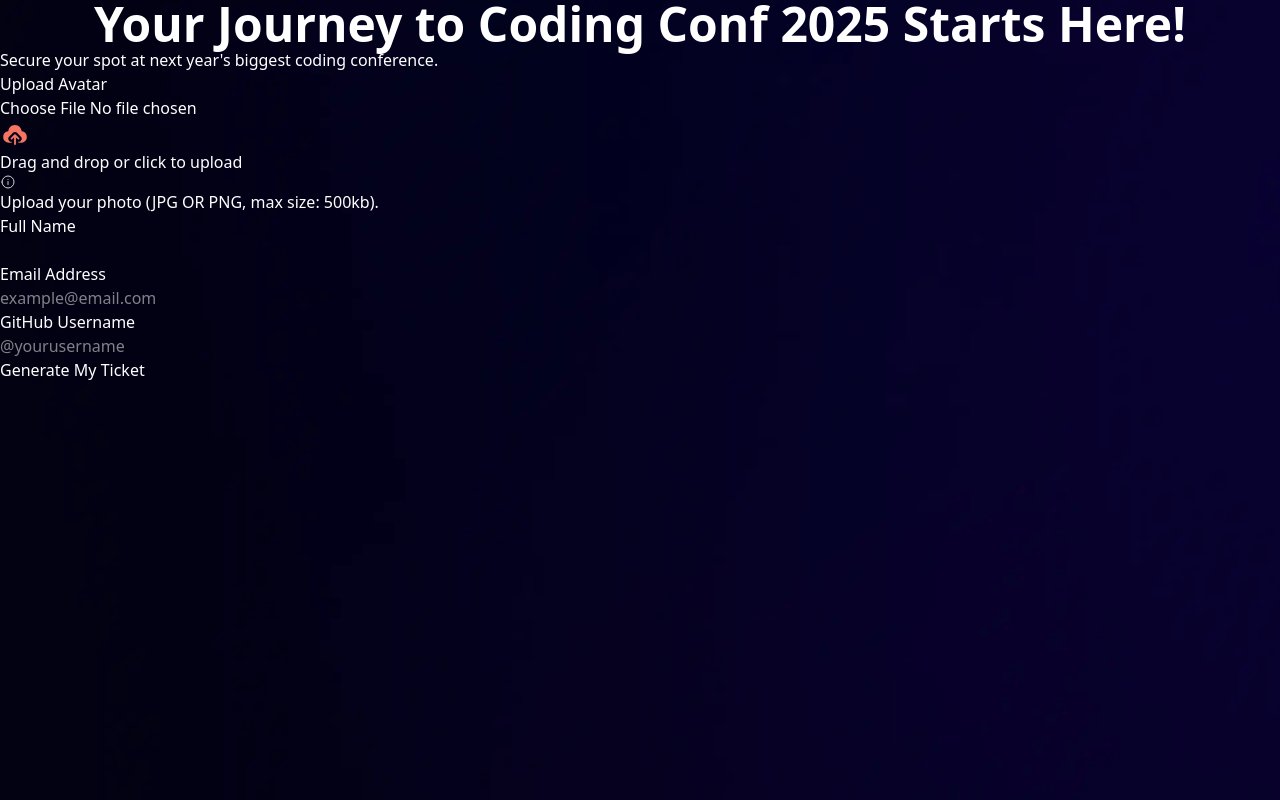
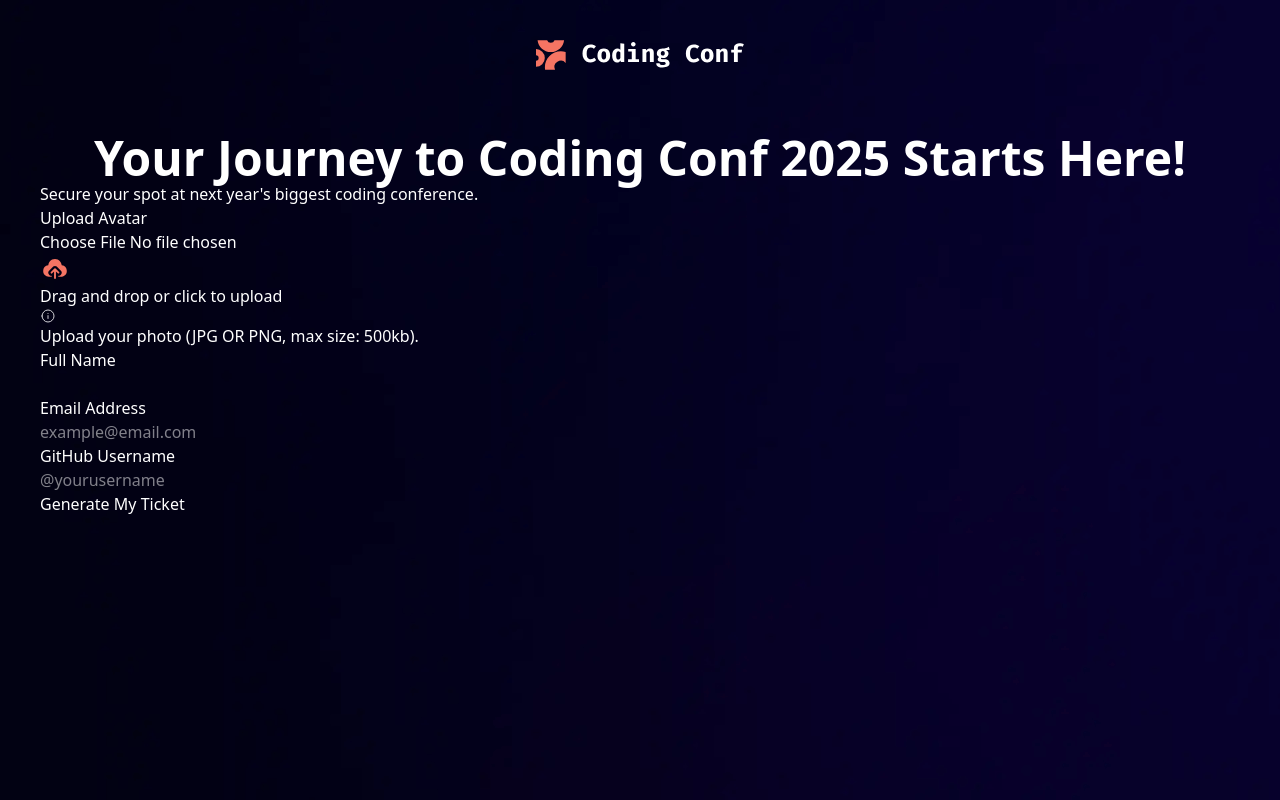
Before and after one commit to azanra/conference-ticket, a React (Vite) app: page / in a window 1280 px wide. Built offline with nearby package versions, Linux system fonts and the light colour scheme.

Commit message:
Add logo and position it in the center

```diff
--- a/src/App.jsx
+++ b/src/App.jsx
@@ -19,7 +19,7 @@ function App() {
     setTicket(value);
   }
   return (
-    <div className="h-screen w-screen bg-[url(./assets/images/background-desktop.png)] text-white">
+    <div className="h-screen w-screen bg-[url(./assets/images/background-desktop.png)] text-white p-10">
       <Form
         ticket={ticket}
         status={status}
--- a/src/component/form.jsx
+++ b/src/component/form.jsx
@@ -42,6 +42,9 @@ const generateRandomId = (charAmount) => {
 export default function Form({ ticket, status, handleTicket, setStatus }) {
   return (
     <>
+      <div className="flex justify-center items-center mb-16">
+        <img src="./src/assets/images/logo-full.svg" alt="Logo images" />
+      </div>
       <div className="flex justify-center items-center text-xl">
         <Header status={status} ticket={ticket} />
       </div>
```
